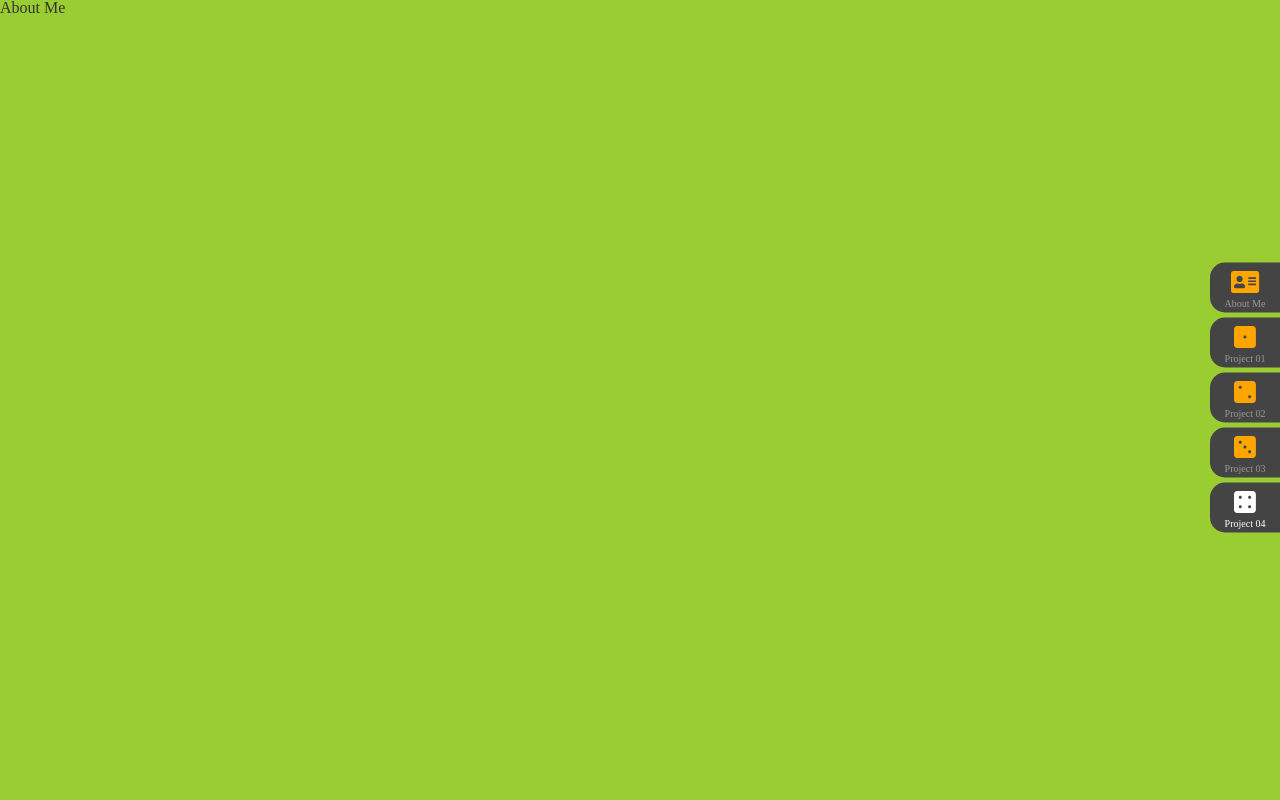
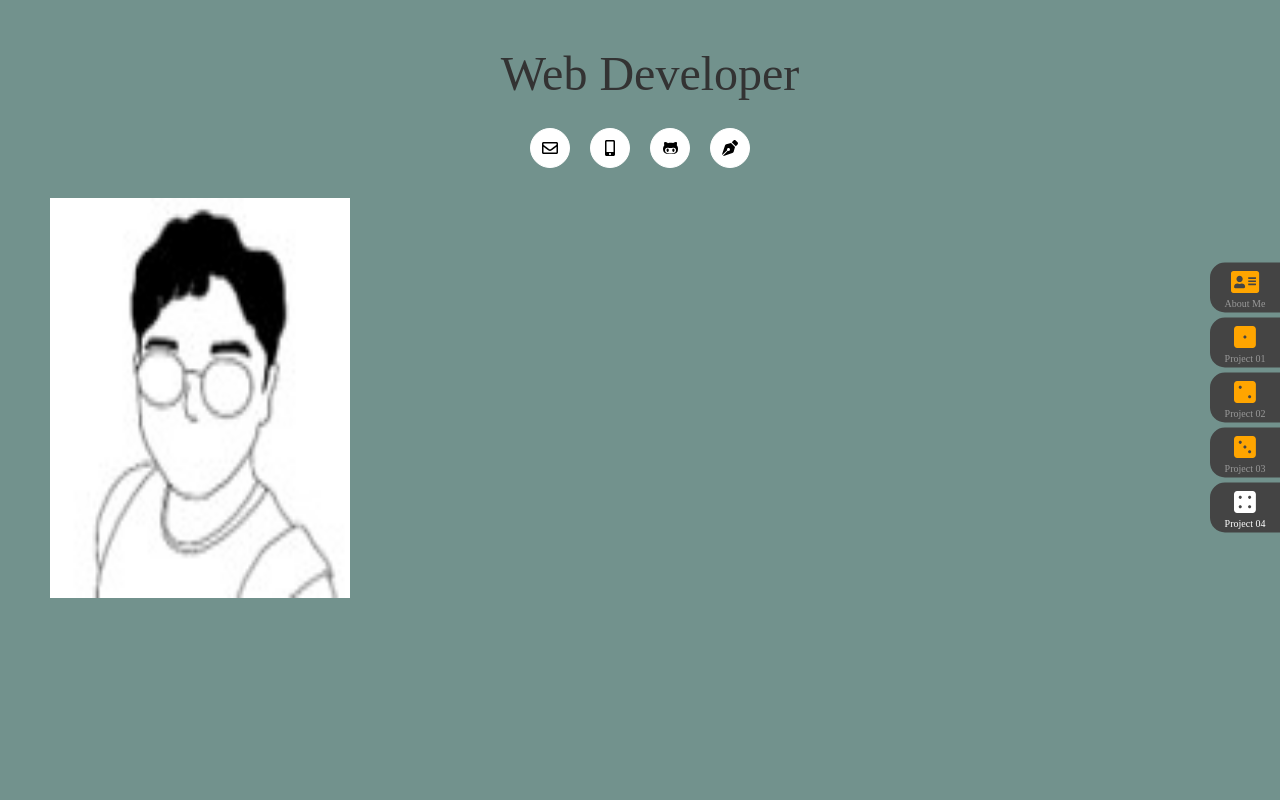
Before and after one commit to GiSeok-Hong/GiSeok-Hong.github.io, a plain HTML site: page index.html in a window 1280 px wide. Shown: the top 800 px of the page. Drawn offline with nearby package versions, Linux system fonts and the light colour scheme; grey boxes are pictures that could not be loaded.

Commit message:
08/23 index 내용 수정 중

```diff
--- a/css/index.css
+++ b/css/index.css
@@ -9,6 +9,23 @@
 #menu > li:hover {background-color: #333;}
 #menu > li.active > a {color:#fff;}
 #menu > li.active > a > span {color:#fff;}
+
+
+/* intro */
+#intro {width:1300px; height:100%; margin: 0 auto; padding:50px;}
+#intro > .txt {width:100%; height:auto; text-align: center; font-size: 48px;}
+#intro > .icon {width:100%; height: 40px; display: flex; justify-content: center; margin:30px 0;}
+#intro > .icon > li {width:40px; height: 100%; position: relative; margin-right: 20px; border: 1px solid #fff; border-radius: 50%; background-color: #fff; cursor: pointer;}
+#intro > .icon > li > a {width: 100%; height: 100%; display: flex; align-items: center; justify-content: center; color:#000;}
+#intro > .icon > li:hover {background-color: #000; border-color: #000;}
+#intro > .icon > li:hover > a {color:#fff;}
+#intro > .icon > li:hover > a > span {display: block;}
+#intro > .icon > li > a > span {position: absolute; top:40px; left:-130%; min-width: 150px;  background-color: #000; border-radius: 20px; display: none; font-size: 12px; text-align: center; padding:5px 8px;}
+
+
+.intro_container > .intro_img {width:300px; height:400px;}
+.intro_container > .intro_img > img {width:100%; height:100%;}
+
 
 
 /* 공통 */
--- a/index.html
+++ b/index.html
@@ -56,10 +56,46 @@
 
 
   <div id="fullpage">
+
     <!--section01 : About me -->
     <div class="section section01">
-      About Me
+      <div id="intro">
+        <div class="txt">Web Developer</div>
+        <ul class="icon">
+          <li>
+            <a>
+              <i class="far fa-envelope"></i>
+              <span>hgsok3056@naver.com</span>
+            </a>
+          </li>
+          <li>
+            <a>
+              <i class="fas fa-mobile-alt"></i>
+              <span>010-2769-0139</span>
+            </a>
+          </li>
+          <li>
+            <a href="https://github.com/GiSeok-Hong" target="_blank">
+              <i class="fab fa-github-alt"></i>
+              <span>https://github.com/GiSeok-Hong</span>
+            </a>
+          </li>
+          <li>
+            <a href="https://velog.io/@hih0327" target="_blank">
+              <i class="fas fa-pen-nib"></i>
+              <span>https://velog.io/@hih0327</span>
+            </a>
+          </li>
+        </ul>
+        <div class="intro_container">
+          <div class="intro_img">
+            <img src="img/tempimg.jpg" alt="임시 이미지">
+          </div> <!-- end .intro_img -->
+          <div class="intro_info">
 
+          </div> <!-- end .intro_info -->
+        </div>
+      </div> <!-- end #intro -->
     </div> <!-- end .section01-->
 
 
@@ -80,10 +116,11 @@
           <p>
             국내 도서 사이트인 교보문고의 웹페이지입니다.
             <br><br>
-            도서 정보들은 Kakao에서 제공하는 Open API 데이터를 받아 AJAX를 사용하여 나타냈습니다.
-            <br>
+            Kakao에서 제공하는 Open API 데이터를 받아 AJAX를 사용하여 도서 정보들을 나타냈습니다.
+            <br><br>
             소비자들이 상품 이미지에 집중할 수 있도록 배경을 흰색으로 하였고 로고의 컬러를 포인트 컬러로 사용하였습니다.
             <br><br>
+            jQuery를 사용하여
           </p>
           <a href="http://pager.kr/~ysb/307/21/kyobobook/html/main.html" target="_blank">MAIN PAGE</a>
           <a href="http://pager.kr/~ysb/307/21/kyobobook/html/sub.html" target="_blank">SUB PAGE</a>
@@ -216,9 +253,9 @@
             반찬 쇼핑몰인 몽촌반찬 웹페이지입니다.
             <br><br>
             소비자들이 반찬 이미지에 집중할 수 있도록 배경을 흰색으로 하여 제작하였습니다.
-            <br>
+            <br><br>
             새로운 메뉴와 소비자가 많이 찾는 상품을 구분하여 찾고자하는 상품을 쉽고 편리하게 찾을 수 있도록 하였습니다.
-            <br>
+            <br><br>
           </p>
           <a href="http://pager.kr/~ysb/307/21/mcfood/html/main.html">MAIN PAGE</a>
           <a href="http://pager.kr/~ysb/307/21/mcfood/html/sub.html">SUB PAGE</a>
--- a/js/fullpage.js
+++ b/js/fullpage.js
@@ -1,7 +1,7 @@
 $(function() {
   new fullpage("#fullpage", {
       // (기본값 none) 각 구역별 CSS background-color 속성을 정의
-      sectionsColor: ['yellowgreen','#eee','rgb(239,219,178,0.2)','#eee','rgb(239,219,178,0.2)'],
+      sectionsColor: ['#72928d','#eee','rgb(239,219,178,0.2)','#eee','rgb(239,219,178,0.2)'],
 
       // (기본값 true) 구역 내 컨텐츠가 수직으로 중심에 위치하도록 합니다. true로 설정되면 컨텐츠가 라이브러리로 포장됩니다.
       verticalCentered: false,
```
Also changed, not shown: img/tempimg.jpg (added).
